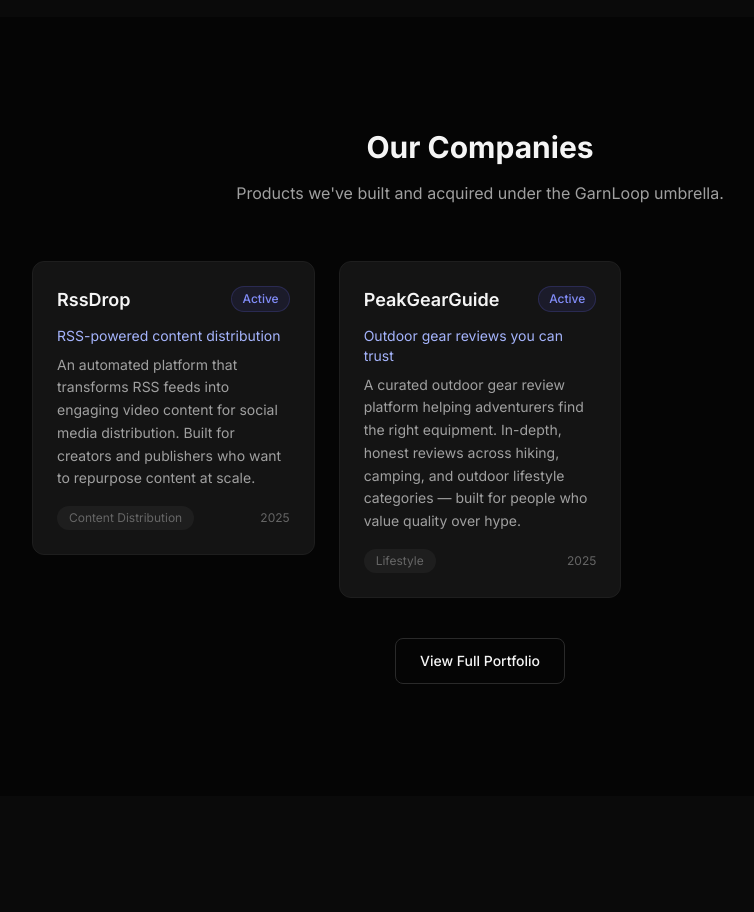
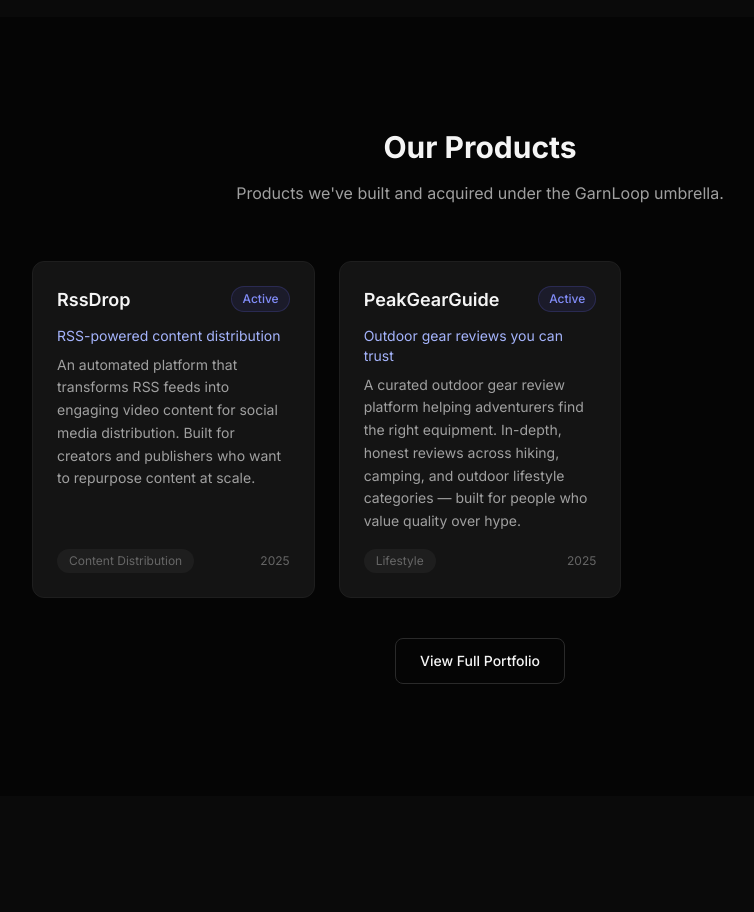
Before and after one commit to sherif20000/garnloop-website, a Next.js app: page / in a window 1280 px wide. Shown: the part 1320-2232 px from the top of the page, without its empty margins (160-914 px from the left). Built offline with nearby package versions, Linux system fonts and the light colour scheme.

Commit message:
fix: make portfolio cards equal height and rename section to Our Products
Co-Authored-By: Claude Opus 4.6 <noreply@anthropic.com>

```diff
--- a/src/app/page.tsx
+++ b/src/app/page.tsx
@@ -95,7 +95,7 @@ export default function Home() {
         <div className="max-w-6xl mx-auto px-6">
           <FadeIn>
             <h2 className="text-3xl font-bold text-center text-text-primary mb-4">
-              Our Companies
+              Our Products
             </h2>
             <p className="text-center text-text-secondary max-w-xl mx-auto mb-14">
               Products we&apos;ve built and acquired under the GarnLoop umbrella.
--- a/src/components/PortfolioCard.tsx
+++ b/src/components/PortfolioCard.tsx
@@ -6,7 +6,7 @@ export default function PortfolioCard({ company }: { company: PortfolioCompany }
       href={company.url}
       target="_blank"
       rel="noopener noreferrer"
-      className="group block bg-dark-800 border border-dark-700 rounded-xl p-6 hover:border-accent-500/50 hover:-translate-y-1 transition-all duration-300"
+      className="group flex flex-col h-full bg-dark-800 border border-dark-700 rounded-xl p-6 hover:border-accent-500/50 hover:-translate-y-1 transition-all duration-300"
     >
       <div className="flex items-start justify-between mb-3">
         <h3 className="text-lg font-semibold text-text-primary group-hover:text-accent-400 transition-colors">
@@ -17,7 +17,7 @@ export default function PortfolioCard({ company }: { company: PortfolioCompany }
         </span>
       </div>
       <p className="text-sm text-accent-300 mb-2">{company.tagline}</p>
-      <p className="text-sm text-text-secondary leading-relaxed mb-4">
+      <p className="text-sm text-text-secondary leading-relaxed mb-4 flex-1">
         {company.description}
       </p>
       <div className="flex items-center justify-between">
```
